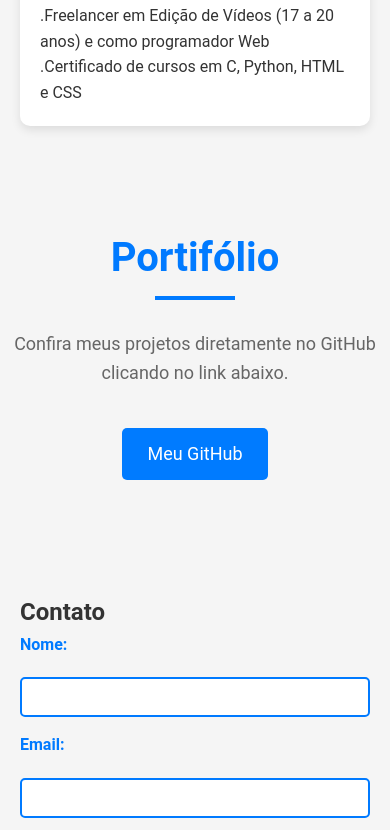
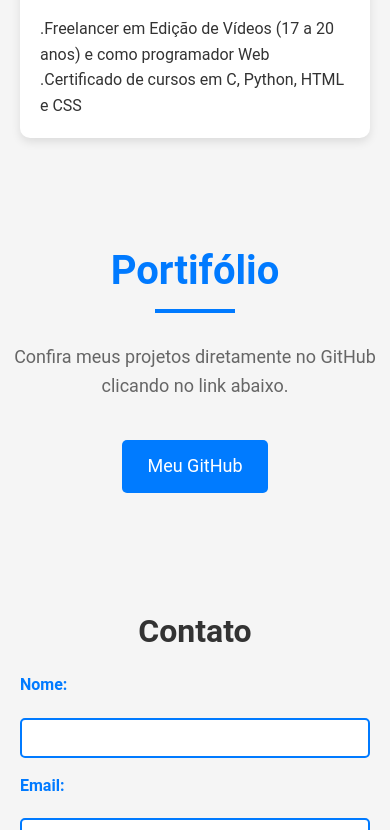
Before and after one commit to 1harz/curriculo, a plain HTML site: page curriculo.html in a window 390 px wide. Shown: the part 3096-3926 px from the top of the page. Drawn offline with Linux system fonts and the light colour scheme.

Commit message:
Melhorando a responsividade para dispositivos moveis.

```diff
--- a/css/curriculo.css
+++ b/css/curriculo.css
@@ -535,6 +535,13 @@ header nav {
     margin-top: -7%;
 }
 
+#contato h3 {
+    font-size: 2rem;
+    color: #333;
+    margin-bottom: 15px;
+    text-align: center;
+}
+
 /* Outros contatos */
 
 #outros_contatos {
@@ -611,10 +618,6 @@ header nav {
 @media (max-width: 576px) {
     .nav-links {
         flex-direction: column;
-    }
-
-    #experiencia h2 {
-        font-size: 2rem;
     }
 
     .experience-grid {
@@ -845,6 +848,10 @@ body.dark-mode #back-to-top {
     background-color: #005bb5;
 }
 
+body.dark-mode #contato h3 {
+    color: #f5f5f5;
+}
+
 body.dark-mode #outros_contatos {
     background-color: #121212;
     color: #f5f5f5;
--- a/curriculo.html
+++ b/curriculo.html
@@ -147,7 +147,7 @@
 
     <!-- Parte do contato -->
     <section id="contato">
-        <h2>Contato</h2>
+        <h3>Contato</h3>
         <form id="contact-form" action="https://formsubmit.co/harzgeral@gmail.com" method="POST">
             <input type="hidden" name="_next" value="#">
             <input type="hidden" name="_subject" value="Novo contato do formulário">
```
